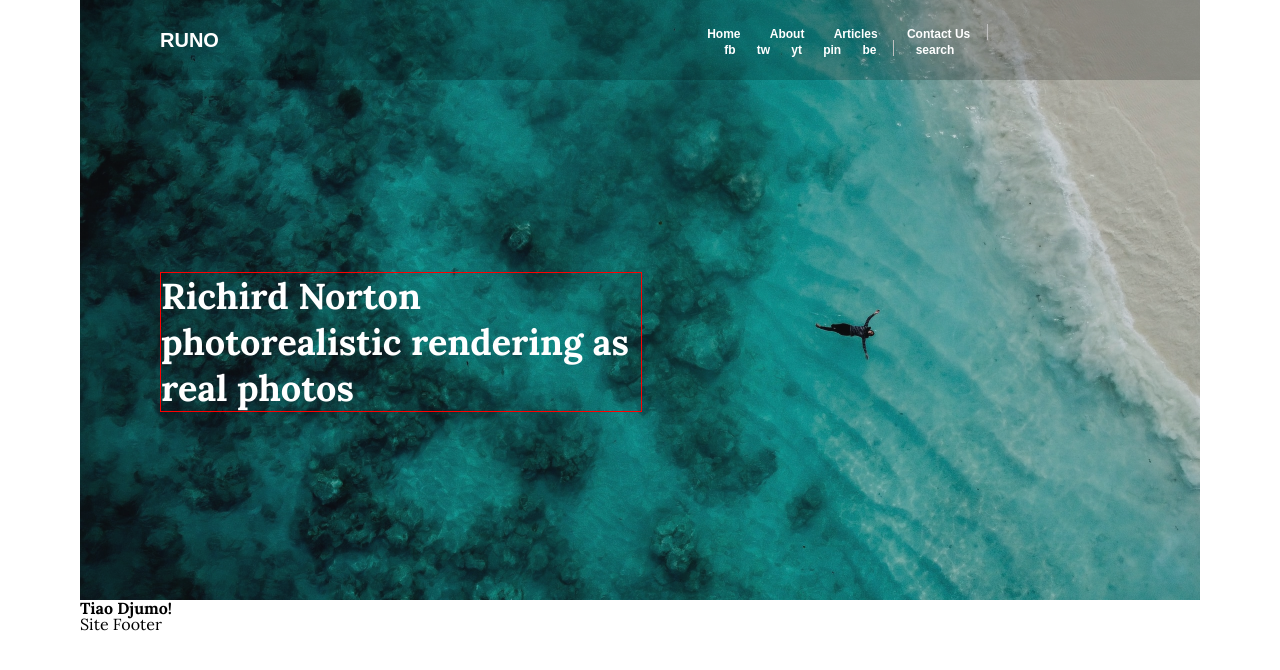
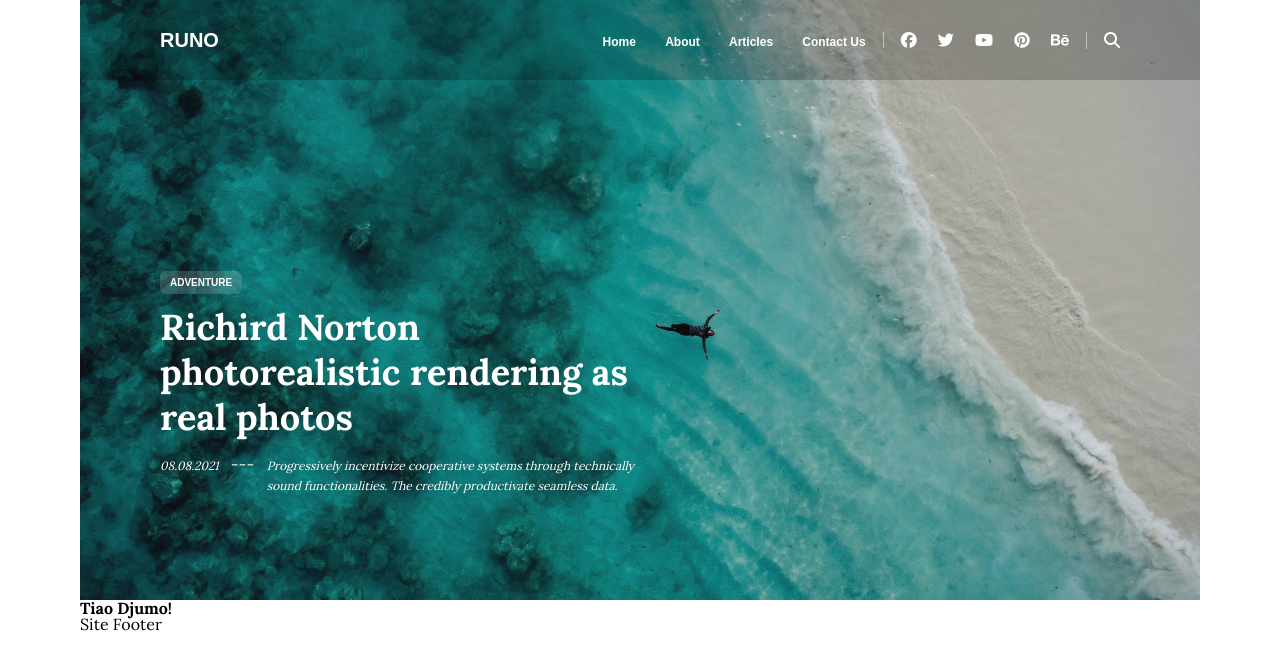
Before and after one commit to dambus/runo-practice, a website: page app/index.html in a window 1280 px wide. Drawn offline with nearby package versions, Linux system fonts and the light colour scheme.

Commit message:
header coDeing

```diff
--- a/app/index.html
+++ b/app/index.html
@@ -5,6 +5,15 @@
     <link rel="stylesheet" href="css/style.css" />
     <link href="https://unpkg.com/aos@2.3.1/dist/aos.css" rel="stylesheet" />
     <script src="https://ajax.googleapis.com/ajax/libs/jquery/3.6.1/jquery.min.js"></script>
+    <link
+      rel="stylesheet"
+      href="/node_modules/@fortawesome/fontawesome-free/css/fontawesome.css"
+    />
+    <link
+      rel="stylesheet"
+      href="/node_modules/@fortawesome/fontawesome-free/css/brands.css"
+    />
+
     <meta
       name="viewport"
       content="width=device-width, height=device-height, initial-scale=1.0, user-scalable=0, minimum-scale=1.0, maximum-scale=1.0"
@@ -20,6 +29,9 @@
         <div class="logo">
           <h1>RUNO</h1>
         </div>
+        <div class="hamburger">
+          <h3>|||</h3>
+        </div>
         <div class="nav">
           <ul class="nav-links">
             <li class="nav-link">Home</li>
@@ -28,20 +40,31 @@
             <li class="nav-link">Contact Us</li>
           </ul>
           <ul class="nav-socials">
-            <li class="nav-social">fb</li>
-            <li class="nav-social">tw</li>
-            <li class="nav-social">yt</li>
-            <li class="nav-social">pin</li>
-            <li class="nav-social">be</li>
+            <li class="nav-social">
+              <i class="fa-brands fa-facebook"></i>
+            </li>
+            <li class="nav-social"><i class="fa-brands fa-twitter"></i></li>
+            <li class="nav-social"><i class="fa-brands fa-youtube"></i></li>
+            <li class="nav-social"><i class="fa-brands fa-pinterest"></i></li>
+            <li class="nav-social"><i class="fa-brands fa-behance"></i></li>
           </ul>
           <ul class="search-icon">
-            <li class="search">search</li>
+            <li class="search"><i class="fa-solid fa-magnifying-glass"></i></li>
           </ul>
         </div>
       </div>
       <div class="title-box">
+        <div class="title-box--pre-title">ADVENTURE</div>
         <div class="title-box--head-title">
           <h1>Richird Norton photorealistic rendering as real photos</h1>
+        </div>
+        <div class="title-box--post-title">
+          <div class="date">08.08.2021</div>
+          <div class="dash">---</div>
+          <div class="text">
+            Progressively incentivize cooperative systems through technically
+            sound functionalities. The credibly productivate seamless data.
+          </div>
         </div>
       </div>
     </header>
--- a/app/scss/base/_general.scss
+++ b/app/scss/base/_general.scss
@@ -4,8 +4,11 @@ $f-lora: "Lora", serif;
 $f-spartan: "Spartan", sans-serif;
 
 body {
-  margin: 0 auto;
-  padding: 0 5rem;
-  max-width: 1440px;
-  font-family: $f-lora;
+  padding: 0;
+  @include md {
+    margin: 0 auto;
+    padding: 0 5rem;
+    max-width: 1440px;
+    font-family: $f-lora;
+  }
 }
--- a/app/scss/components/_header.scss
+++ b/app/scss/components/_header.scss
@@ -2,10 +2,23 @@
   height: 600px;
   max-width: 1440px;
   background-image: url("../img/Image.png");
+  background-size: cover;
+  background-position: center;
+
+  @include md {
+    background-position: center;
+  }
+
+  @include lg {
+    background-size: cover;
+  }
   .navbar {
     position: sticky;
     height: 80px;
+    padding: 0 1rem;
+    @include md {
       padding: 0 5rem;
+    }
     background-color: rgba(black, 0.2);
     display: flex;
     align-items: center;
@@ -14,6 +27,9 @@
     .logo {
       flex: 50%;
       display: inline-block;
+      @include lg {
+        flex: 10%;
+      }
       h1 {
         font-family: $f-spartan;
         font-weight: 700;
@@ -22,7 +38,14 @@
     }
 
     .nav {
-      flex: 36%;
+      display: none;
+
+      @include lg {
+        display: flex;
+        flex: 90%;
+        justify-content: flex-end;
+        flex-direction: row;
+        // flex-wrap: nowrap;
         ul {
           height: 100%;
           display: inline-block;
@@ -48,6 +71,7 @@
           border-right: 1px solid silver;
           li.nav-social {
             margin-right: 17px;
+            font-size: 1rem;
             &:first-child {
               margin-left: 17px;
             }
@@ -55,20 +79,86 @@
         }
         ul.search-icon {
           margin-left: 17px;
+          li {
+            font-size: 1rem;
+          }
+        }
+      }
+
+      @include xl {
+        display: flex;
+        flex: 80%;
+        justify-content: flex-end;
+      }
+    }
+    .hamburger {
+      position: relative;
+      z-index: 100;
+      right: 1rem;
+      padding: 4px;
+      background: none;
+      cursor: pointer;
+
+      @include lg {
+        display: none;
       }
     }
   }
   .title-box {
     position: relative;
-    border: 1px solid red;
+    width: calc(66% - 1rem);
+    margin-left: 1rem;
+    @include lg {
+      margin-left: 5rem;
       width: calc(50% - 5rem);
-    margin-left: 5rem;
+    }
     margin-top: calc(17rem - 80px);
 
+    &--pre-title {
+      font-size: 14px;
+      font-size: 10px;
+      font-family: $f-spartan;
+      font-weight: 700;
+      line-height: 12px;
+      background: rgba(white, 0.15);
+      border-radius: 6px;
+      padding: 6px 10px;
+      color: white;
+      display: inline;
+    }
+
     &--head-title {
+      margin-top: 1rem;
       color: white;
+      font-size: 28px;
+      line-height: 1.1;
+      @include md {
         font-size: 36px;
-      line-height: 46px;
+        line-height: 1.25;
+      }
+    }
+
+    &--post-title {
+      margin-top: 1rem;
+      display: flex;
+      flex-direction: row;
+      justify-items: flex-start;
+      color: white;
+
+      .date {
+        font-style: italic;
+        font-size: 12px;
+        line-height: 20px;
+      }
+      .dash {
+        margin: 0 12px;
+        min-width: 24px;
+      }
+      .text {
+        font-style: italic;
+        font-size: 12px;
+        line-height: 20px;
       }
     }
   }
+}
--- a/app/scss/utilities/_variables.scss
+++ b/app/scss/utilities/_variables.scss
@@ -8,3 +8,51 @@ $ip: 420px;
 $xs: 350px;
 
 $transition-ease: 0.4s ease-in-out;
+
+// BREAKPOINTS
+$screen-xs-min: 350px;
+$screen-sm-min: 555px;
+$screen-md-min: 767px;
+$screen-lg-min: 991px;
+$screen-xl-min: 1199px;
+
+// small devices
+@mixin xs {
+  @media (min-width: $screen-xs-min) {
+    @content;
+  }
+}
+
+@mixin sm {
+  @media (min-width: $screen-sm-min) {
+    @content;
+  }
+}
+
+// Medium devices
+@mixin md {
+  @media (min-width: $screen-md-min) {
+    @content;
+  }
+}
+
+// Large devices
+@mixin lg {
+  @media (min-width: $screen-lg-min) {
+    @content;
+  }
+}
+
+// Extra large devices
+@mixin xl {
+  @media (min-width: $screen-xl-min) {
+    @content;
+  }
+}
+
+// Custom devices
+@mixin rwd($screen) {
+  @media (min-width: $screen) {
+    @content;
+  }
+}
--- a/package.json
+++ b/package.json
@@ -23,6 +23,7 @@
     "run-sequence": "^2.2.1"
   },
   "dependencies": {
+    "@fortawesome/fontawesome-free": "^6.4.2",
     "gulp-cssnano": "^2.1.3",
     "node-sass": "^7.0.1",
     "sass": "^1.54.3"
```
Also changed, not shown: app/css/style.css, 1 other file. Lines whose indentation alone changed are shown as unchanged.
